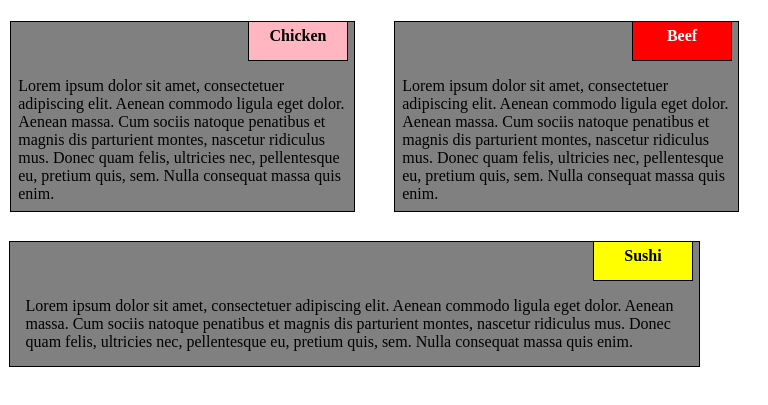
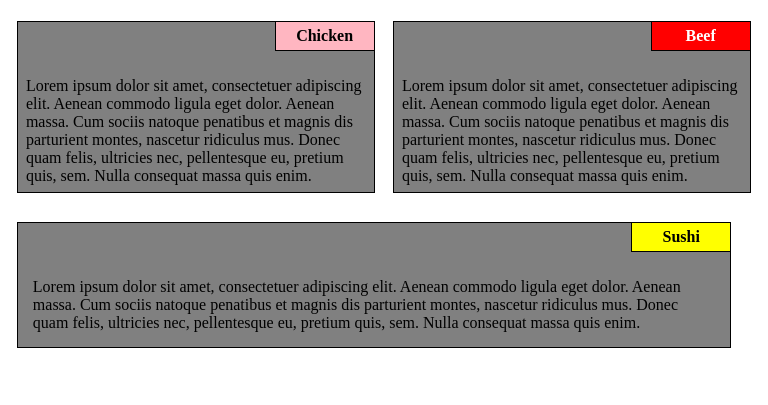
Before and after one commit to Omisha3301/HTML-CSS-and-JavaScript-for-Web-Developers, a plain HTML site: page ASSIGNMENTS/mod2_solution/index.html in a window 768 px wide. Shown: the part 95-500 px from the top of the page. Drawn offline with Linux system fonts and the light colour scheme.

Commit message:
assignment2

```diff
--- a/ASSIGNMENTS/mod2_solution/styles.css
+++ b/ASSIGNMENTS/mod2_solution/styles.css
@@ -1,10 +1,9 @@
+
 * {
   box-sizing: border-box;
 }
 
 body{
-  margin: 0px;
-  padding: 0px;
   font-family: "Times New Roman", Times, serif;
 }
 
@@ -29,7 +28,6 @@ h1 {
   text-align: center;
   border: 1px solid black;
   width: 100px;
-  height: 40px;
   padding: 5px;
   float: right;
   margin-right: 36px;
@@ -37,11 +35,11 @@ h1 {
   font-weight: bold;
   position: relative;
   display: inline-block;
+  margin-right: 2.5% !important;
 }
 
 .content{
   border: 1px solid black;
-  width: 90%;
   height: auto;
   margin: 2.5%;
   color: black
@@ -74,6 +72,8 @@ h1 {
 @media (min-width: 768px) and (max-width: 991px) {
   .col-md-6,.col-md-12 {
     float: left;
+    margin-left: auto;
+    margin-right: auto;
   }
   .col-md-6 {
     width: 50%;
@@ -81,10 +81,6 @@ h1 {
   .col-md-12 {
     margin-left: -10px;
     width: 100%;
-  }
-  .sushi{
-    margin-right: 65px;
-    width: 100px;
   }
 }
 
```
